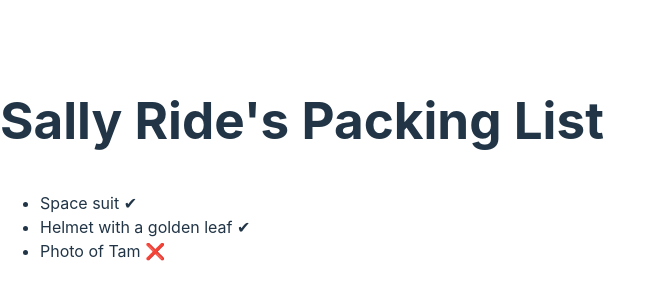
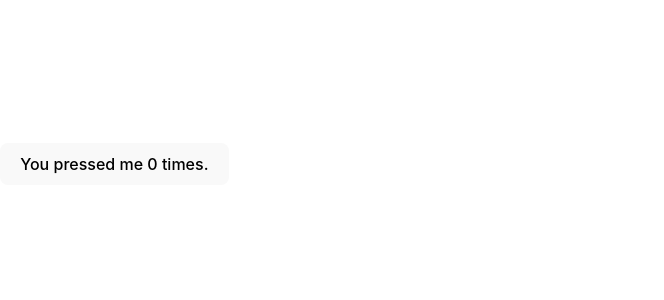
Before and after one commit to somboonnontaganok/function-react, a React (Vite) app: page / in a window 1280 px wide. Shown: the part 236-536 px from the top of the page, without its empty margins (0-664 px from the left). Built offline with nearby package versions, Linux system fonts and the light colour scheme.

Commit message:
setCount

```diff
--- a/src/App.jsx
+++ b/src/App.jsx
@@ -1,29 +1,15 @@
-function Item({ name, isPacked }) {
-    return (
-      <li className="item">
-        {name} {isPacked ? '✔' : '❌'}
-      </li>
-    );
+import { useState } from 'react';
+
+export default function Counter() {
+  const [count, setCount] = useState(0);
+
+  function handleClick() {
+    setCount(count + 1);
   }
 
-  export default function PackingList() {
-    return (
-      <section>
-        <h1>Sally Ride's Packing List</h1>
-        <ul>
-          <Item
-            isPacked={true}
-            name="Space suit"
-          />
-          <Item
-            isPacked={true}
-            name="Helmet with a golden leaf"
-          />
-          <Item
-            isPacked={false}
-            name="Photo of Tam"
-          />
-        </ul>
-      </section>
-    );
-  }
+  return (
+    <button onClick={handleClick}>
+      You pressed me {count} times.
+    </button>
+  );
+}
```
Also changed, not shown: 1 other file (tests, documents, lock files or other folders).
